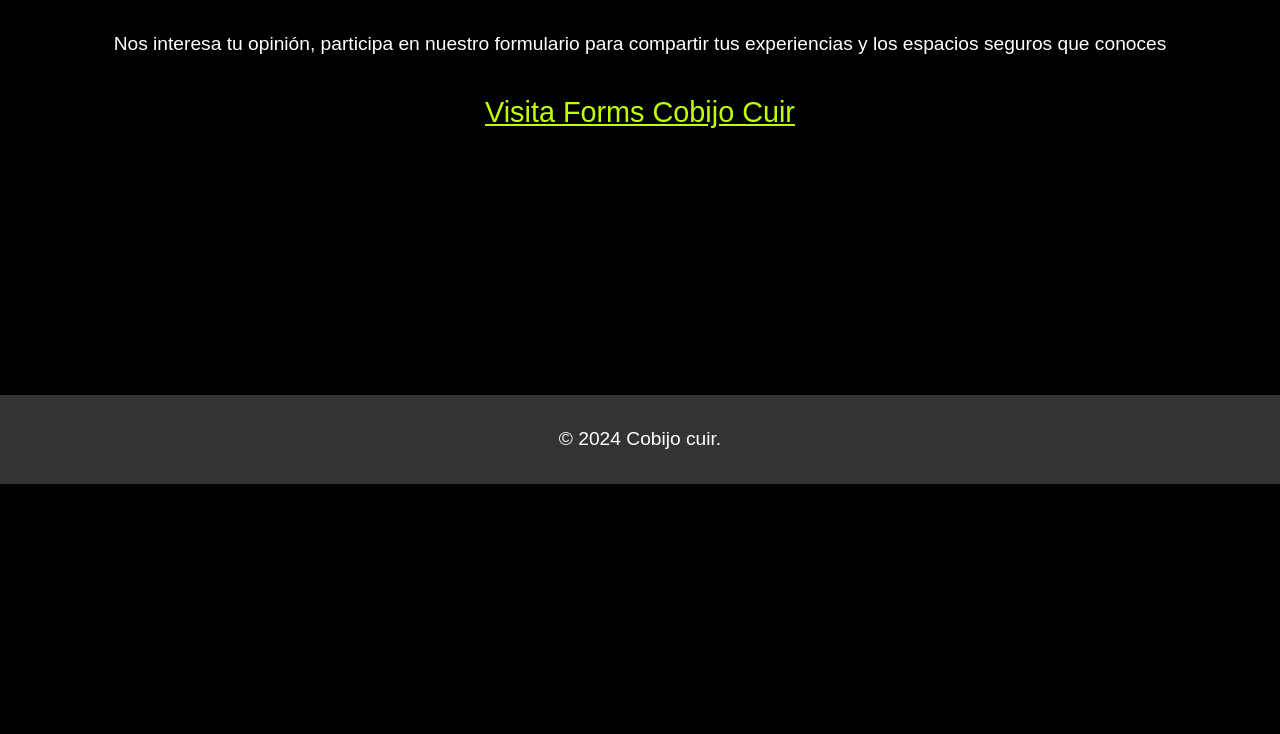
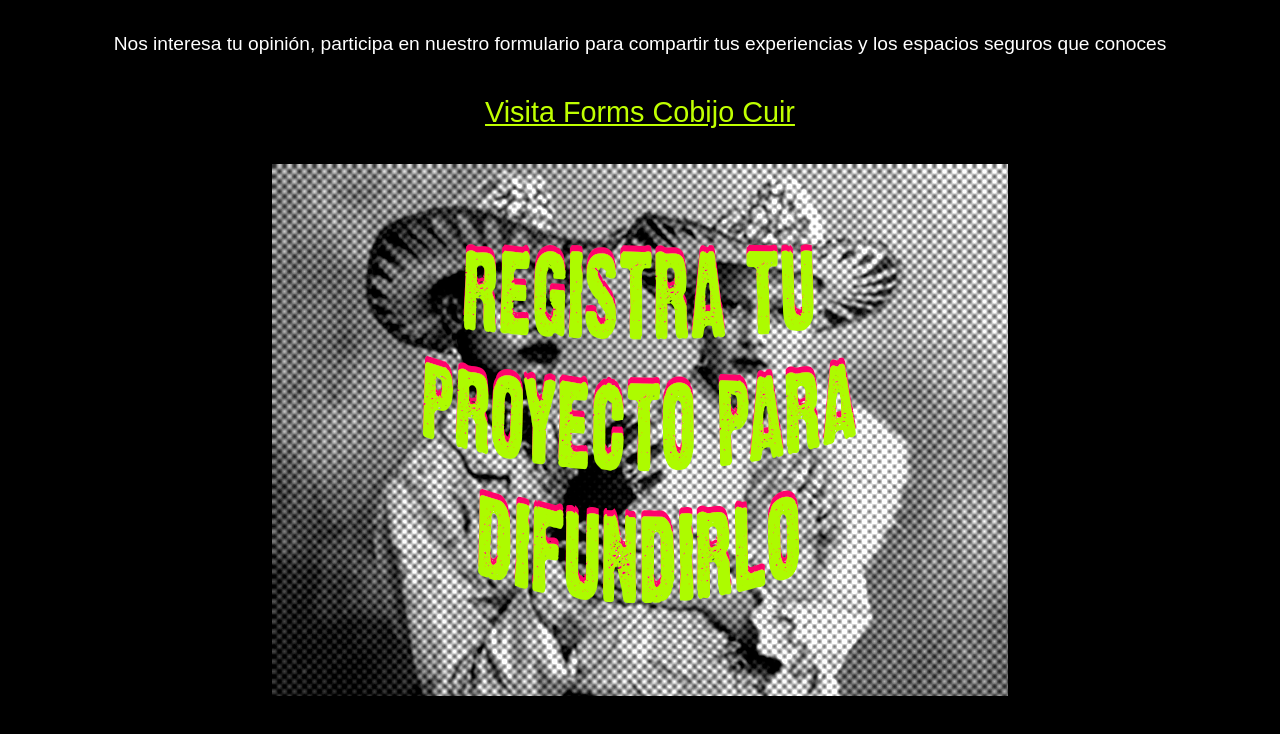
Before and after one commit to KarimeNar/CobijoCuir, a plain HTML site: page participa.html in a window 1280 px wide. Shown: the part 296-1030 px from the top of the page. Before the commit the page ends 800 px from the top, so only its background shows below. Drawn offline with Linux system fonts and the light colour scheme; a web font is replaced by a local one.

Commit message:
Update participa.html

```diff
--- a/participa.html
+++ b/participa.html
@@ -58,6 +58,10 @@
             <h2 style="font-size: 2em;">Participa</h2>
             <p>Nos interesa tu opinión, participa en nuestro formulario para compartir tus experiencias y los espacios seguros que conoces </p>
             <p style="font-size: 1.5em; color: white;"><a href="https://forms.gle/Hq67a1PdLy6Zj3758">Visita Forms Cobijo Cuir</a></p>
+
+                                   <img src="forms.png" style="justify-items: center;; width:auto;height:auto;">
+
+
         </section>
 
         </main>
```
